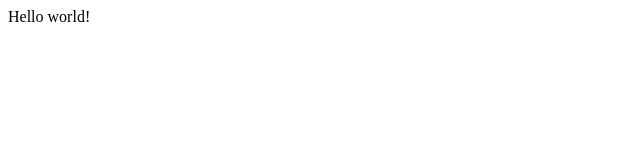
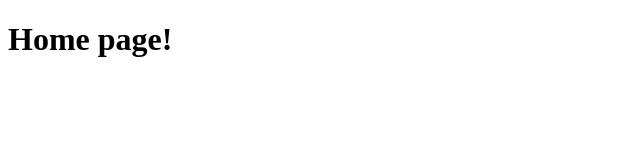
Before and after one commit to MatanBobi/gatsby-meetup, a Gatsby site: page / in a window 1280 px wide. Shown: the whole page, without its empty margins (0-640 px from the left). Built offline with nearby package versions, Linux system fonts and the light colour scheme; Gatsby itself is replaced by a stand-in of ours.

Commit message:
Home page as a header

```diff
--- a/src/pages/index.js
+++ b/src/pages/index.js
@@ -1,5 +1,5 @@
 import React from "react"
 
 export default function Home() {
-  return <div>Hello world!</div>
+  return <h1>Home page!</h1>
 }
```
